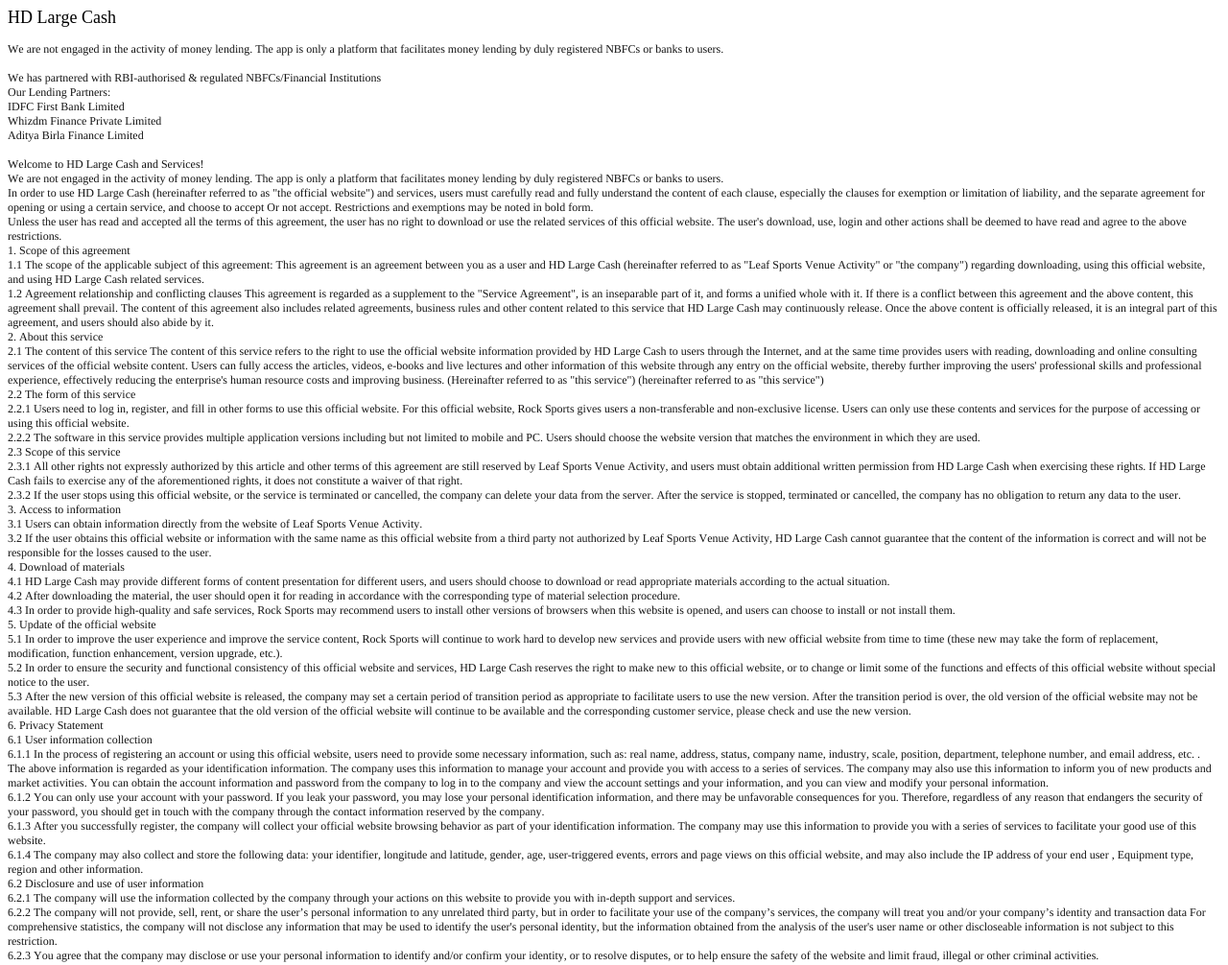
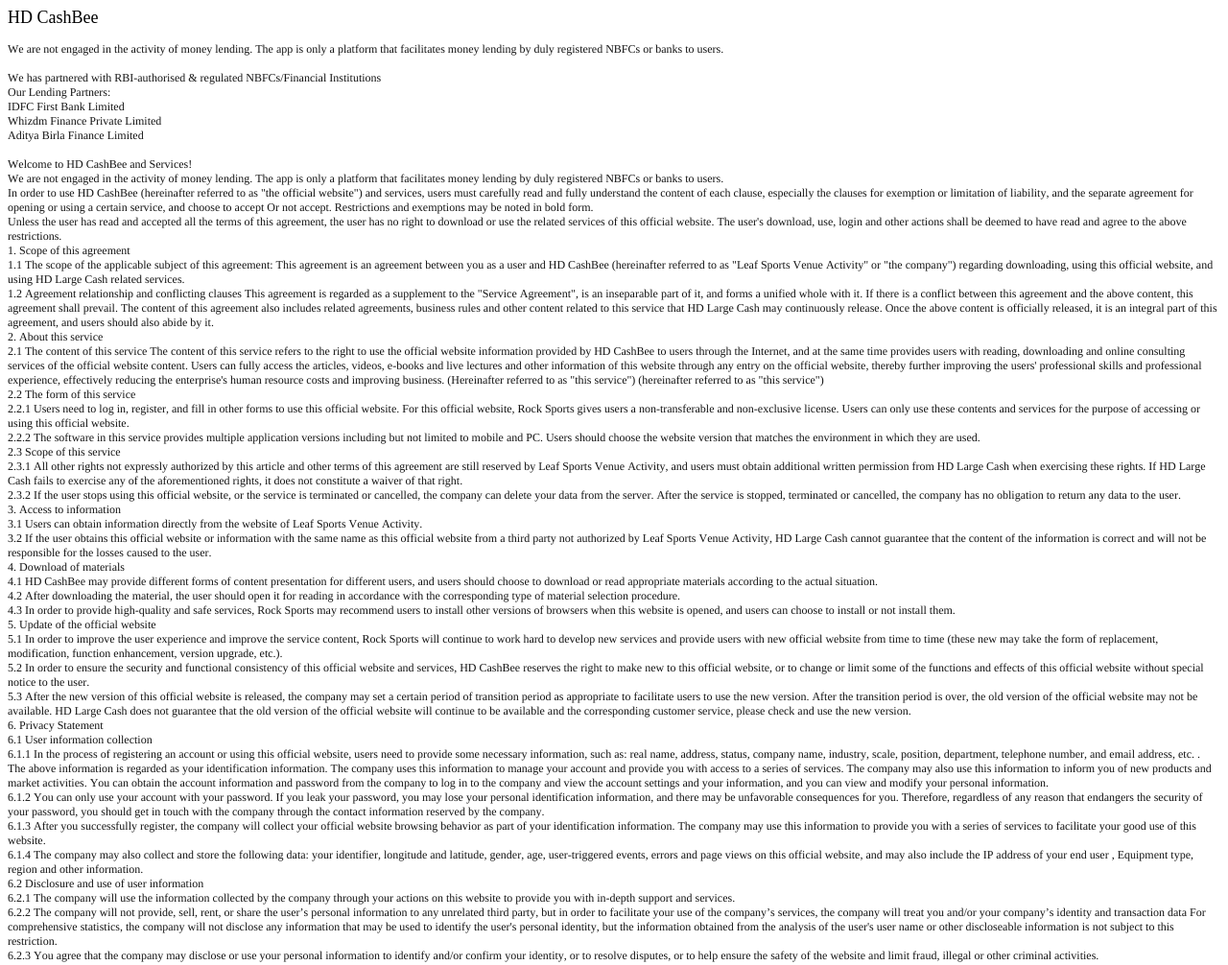
Before and after one commit to xinjianwuhan/wuhan.github.io, a plain HTML site: page index.html in a window 1280 px wide. Shown: the whole page at 96% size. Drawn offline with Linux system fonts and the light colour scheme.

Commit message:
Update index.html

```diff
--- a/index.html
+++ b/index.html
@@ -13,7 +13,7 @@
   </style>
 </head>
 <body>
-<h2 style="margin: 0.0px 0.0px 14.9px 0.0px; font: 18.0px 'Songti SC'; color: #000000; -webkit-text-stroke: #000000"><span class="s1">HD Large Cash</span></h2>
+<h2 style="margin: 0.0px 0.0px 14.9px 0.0px; font: 18.0px 'Songti SC'; color: #000000; -webkit-text-stroke: #000000"><span class="s1">HD CashBee</span></h2>
 <p class="p2"><span class="s1">We are not engaged in the activity of money lending. The app is only a platform that facilitates money lending by duly registered NBFCs or banks to users.</span></p>
 <p class="p3"><span class="s1"></span><br></p>
 <p class="p2"><span class="s1">We has partnered with RBI-authorised &amp; regulated NBFCs/Financial Institutions</span></p>
@@ -22,15 +22,15 @@
 <p class="p2"><span class="s1">Whizdm Finance Private Limited</span></p>
 <p class="p2"><span class="s1">Aditya Birla Finance Limited</span></p>
 <p class="p3"><span class="s1"></span><br></p>
-<p class="p2"><span class="s1">Welcome to HD Large Cash and Services!</span></p>
+<p class="p2"><span class="s1">Welcome to HD CashBee and Services!</span></p>
 <p class="p2"><span class="s1">We are not engaged in the activity of money lending. The app is only a platform that facilitates money lending by duly registered NBFCs or banks to users.</span></p>
-<p class="p2"><span class="s1">In order to use HD Large Cash (hereinafter referred to as "the official website") and services, users must carefully read and fully understand the content of each clause, especially the clauses for exemption or limitation of liability, and the separate agreement for opening or using a certain service, and choose to accept Or not accept. Restrictions and exemptions may be noted in bold form.</span></p>
+<p class="p2"><span class="s1">In order to use HD CashBee (hereinafter referred to as "the official website") and services, users must carefully read and fully understand the content of each clause, especially the clauses for exemption or limitation of liability, and the separate agreement for opening or using a certain service, and choose to accept Or not accept. Restrictions and exemptions may be noted in bold form.</span></p>
 <p class="p2"><span class="s1">Unless the user has read and accepted all the terms of this agreement, the user has no right to download or use the related services of this official website. The user's download, use, login and other actions shall be deemed to have read and agree to the above restrictions.</span></p>
 <p class="p2"><span class="s1">1. Scope of this agreement</span></p>
-<p class="p2"><span class="s1">1.1 The scope of the applicable subject of this agreement: This agreement is an agreement between you as a user and HD Large Cash (hereinafter referred to as "Leaf Sports Venue Activity" or "the company") regarding downloading, using this official website, and using HD Large Cash related services.</span></p>
+<p class="p2"><span class="s1">1.1 The scope of the applicable subject of this agreement: This agreement is an agreement between you as a user and HD CashBee (hereinafter referred to as "Leaf Sports Venue Activity" or "the company") regarding downloading, using this official website, and using HD Large Cash related services.</span></p>
 <p class="p2"><span class="s1">1.2 Agreement relationship and conflicting clauses This agreement is regarded as a supplement to the "Service Agreement", is an inseparable part of it, and forms a unified whole with it. If there is a conflict between this agreement and the above content, this agreement shall prevail. The content of this agreement also includes related agreements, business rules and other content related to this service that HD Large Cash may continuously release. Once the above content is officially released, it is an integral part of this agreement, and users should also abide by it.</span></p>
 <p class="p2"><span class="s1">2. About this service</span></p>
-<p class="p2"><span class="s1">2.1 The content of this service The content of this service refers to the right to use the official website information provided by HD Large Cash to users through the Internet, and at the same time provides users with reading, downloading and online consulting services of the official website content. Users can fully access the articles, videos, e-books and live lectures and other information of this website through any entry on the official website, thereby further improving the users' professional skills and professional experience, effectively reducing the enterprise's human resource costs and improving business. (Hereinafter referred to as "this service") (hereinafter referred to as "this service")</span></p>
+<p class="p2"><span class="s1">2.1 The content of this service The content of this service refers to the right to use the official website information provided by HD CashBee to users through the Internet, and at the same time provides users with reading, downloading and online consulting services of the official website content. Users can fully access the articles, videos, e-books and live lectures and other information of this website through any entry on the official website, thereby further improving the users' professional skills and professional experience, effectively reducing the enterprise's human resource costs and improving business. (Hereinafter referred to as "this service") (hereinafter referred to as "this service")</span></p>
 <p class="p2"><span class="s1">2.2 The form of this service</span></p>
 <p class="p2"><span class="s1">2.2.1 Users need to log in, register, and fill in other forms to use this official website. For this official website, Rock Sports gives users a non-transferable and non-exclusive license. Users can only use these contents and services for the purpose of accessing or using this official website.</span></p>
 <p class="p2"><span class="s1">2.2.2 The software in this service provides multiple application versions including but not limited to mobile and PC. Users should choose the website version that matches the environment in which they are used.</span></p>
@@ -41,12 +41,12 @@
 <p class="p2"><span class="s1">3.1 Users can obtain information directly from the website of Leaf Sports Venue Activity.</span></p>
 <p class="p2"><span class="s1">3.2 If the user obtains this official website or information with the same name as this official website from a third party not authorized by Leaf Sports Venue Activity, HD Large Cash cannot guarantee that the content of the information is correct and will not be responsible for the losses caused to the user.</span></p>
 <p class="p2"><span class="s1">4. Download of materials</span></p>
-<p class="p2"><span class="s1">4.1 HD Large Cash may provide different forms of content presentation for different users, and users should choose to download or read appropriate materials according to the actual situation.</span></p>
+<p class="p2"><span class="s1">4.1 HD CashBee may provide different forms of content presentation for different users, and users should choose to download or read appropriate materials according to the actual situation.</span></p>
 <p class="p2"><span class="s1">4.2 After downloading the material, the user should open it for reading in accordance with the corresponding type of material selection procedure.</span></p>
 <p class="p2"><span class="s1">4.3 In order to provide high-quality and safe services, Rock Sports may recommend users to install other versions of browsers when this website is opened, and users can choose to install or not install them.</span></p>
 <p class="p2"><span class="s1">5. Update of the official website</span></p>
 <p class="p2"><span class="s1">5.1 In order to improve the user experience and improve the service content, Rock Sports will continue to work hard to develop new services and provide users with new official website from time to time (these new may take the form of replacement, modification, function enhancement, version upgrade, etc.).</span></p>
-<p class="p2"><span class="s1">5.2 In order to ensure the security and functional consistency of this official website and services, HD Large Cash reserves the right to make new to this official website, or to change or limit some of the functions and effects of this official website without special notice to the user.</span></p>
+<p class="p2"><span class="s1">5.2 In order to ensure the security and functional consistency of this official website and services, HD CashBee reserves the right to make new to this official website, or to change or limit some of the functions and effects of this official website without special notice to the user.</span></p>
 <p class="p2"><span class="s1">5.3 After the new version of this official website is released, the company may set a certain period of transition period as appropriate to facilitate users to use the new version. After the transition period is over, the old version of the official website may not be available. HD Large Cash does not guarantee that the old version of the official website will continue to be available and the corresponding customer service, please check and use the new version.</span></p>
 <p class="p2"><span class="s1">6. Privacy Statement</span></p>
 <p class="p2"><span class="s1">6.1 User information collection</span></p>
```
